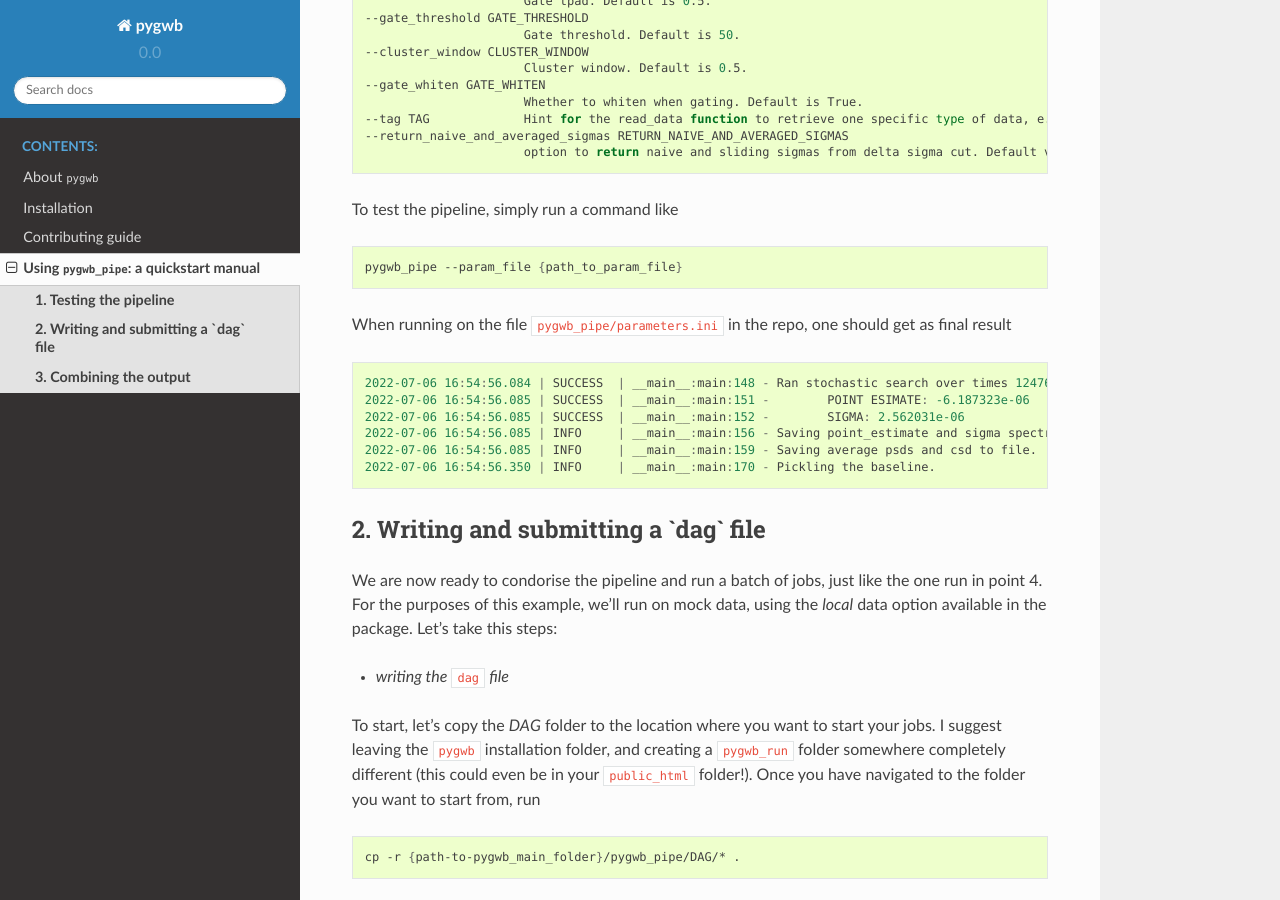
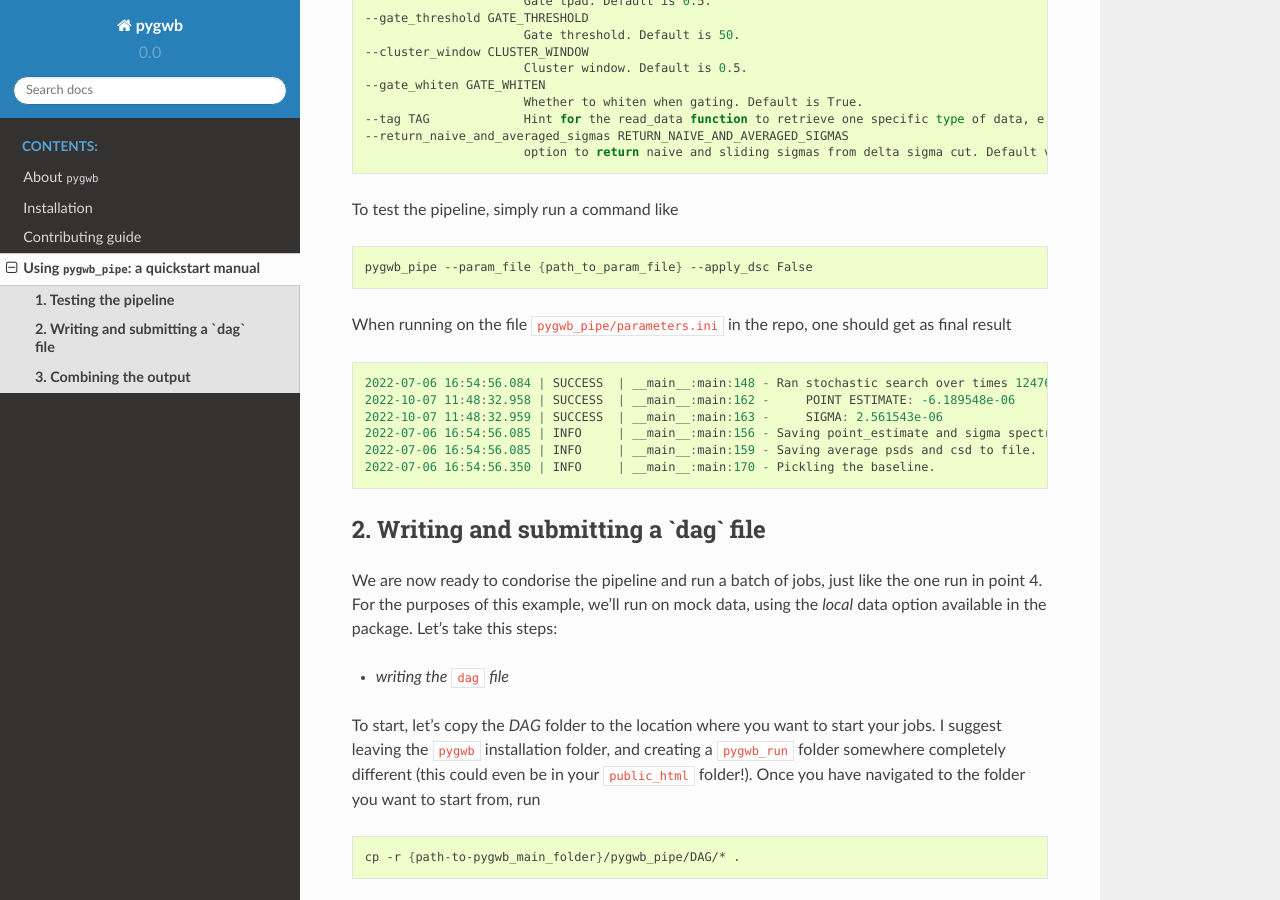
Before and after one commit to a-renzini/pygwb, a Sphinx documentation site: the page built from docs/pipeline.rst, in a window 1280 px wide and 900 px high, scrolled down 1512 px. Built offline with Sphinx 7.4.7 and the Read the Docs theme 2.0.0, drawn with Linux system fonts in a browser that asks for light colours; pages that are not in the unit, such as notebooks, are missing from menus.

Commit message:
Update pipeline.rst

```diff
--- a/docs/pipeline.rst
+++ b/docs/pipeline.rst
@@ -98,15 +98,15 @@ To test the pipeline, simply run a command like
 
 .. code-block:: shell
 
-   pygwb_pipe --param_file {path_to_param_file}
+   pygwb_pipe --param_file {path_to_param_file} --apply_dsc False
 
 When running on the file ``pygwb_pipe/parameters.ini`` in the repo, one should get as final result
 
 .. code-block:: c
 
    2022-07-06 16:54:56.084 | SUCCESS  | __main__:main:148 - Ran stochastic search over times 1247644138-1247645038
-   2022-07-06 16:54:56.085 | SUCCESS  | __main__:main:151 -        POINT ESIMATE: -6.187323e-06
-   2022-07-06 16:54:56.085 | SUCCESS  | __main__:main:152 -        SIGMA: 2.562031e-06
+   2022-10-07 11:48:32.958 | SUCCESS  | __main__:main:162 - 	POINT ESTIMATE: -6.189548e-06
+   2022-10-07 11:48:32.959 | SUCCESS  | __main__:main:163 - 	SIGMA: 2.561543e-06
    2022-07-06 16:54:56.085 | INFO     | __main__:main:156 - Saving point_estimate and sigma spectrograms, spectra, and final values to file.
    2022-07-06 16:54:56.085 | INFO     | __main__:main:159 - Saving average psds and csd to file.
    2022-07-06 16:54:56.350 | INFO     | __main__:main:170 - Pickling the baseline.
```
